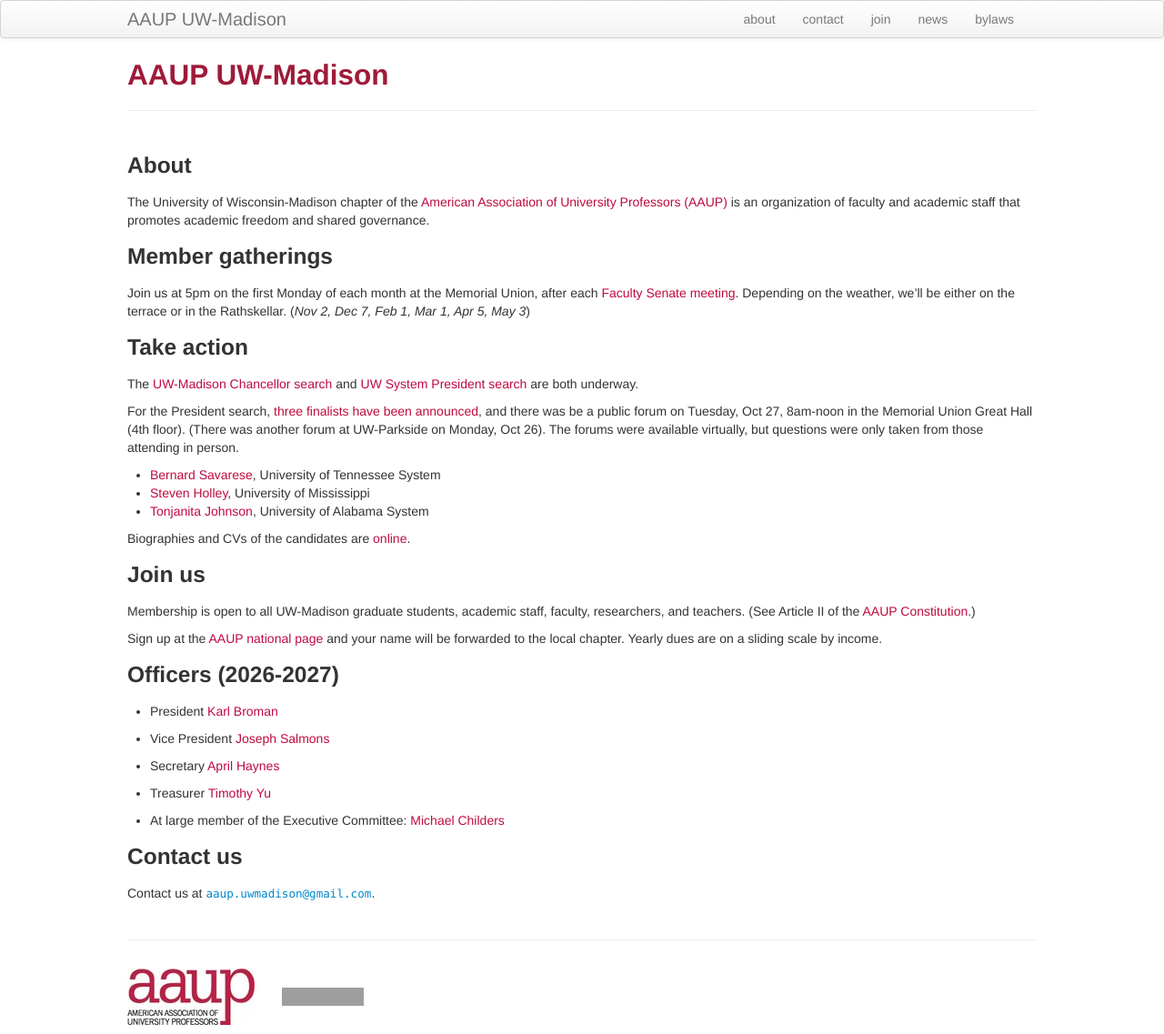
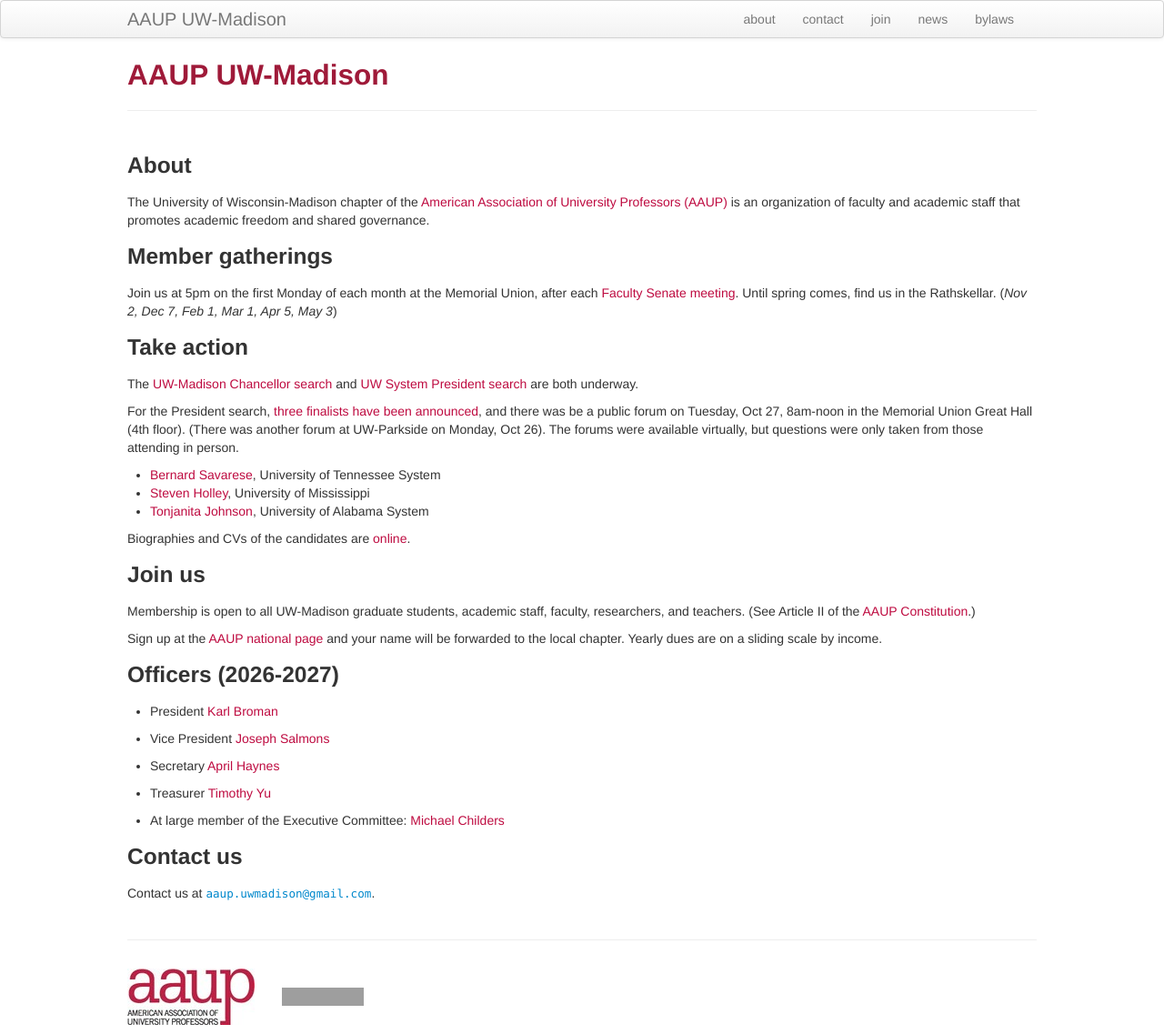
Before and after one commit to aaupmadison/aaupmadison.github.io, a Jekyll site: the page built from index.md, in a window 1280 px wide. Shown: the whole page at 91% size. Built offline with Jekyll 4.4.1, drawn with Linux system fonts in a browser that asks for light colours; grey boxes are pictures that could not be loaded.

Commit message:
index.md: until spring, find us in the rathskellar

```diff
--- a/index.md
+++ b/index.md
@@ -14,8 +14,7 @@ academic staff that promotes academic freedom and shared governance.
 
 Join us at 5pm on the first Monday of each month at the Memorial Union, after each
 [Faculty Senate meeting](https://kb.wisc.edu/sof/page.php?id=92716).
-Depending on the weather, we'll be either on the terrace or in the
-Rathskellar. (_Nov 2, Dec 7, Feb 1, Mar 1, Apr 5, May 3_)
+Until spring comes, find us in the Rathskellar. (_Nov 2, Dec 7, Feb 1, Mar 1, Apr 5, May 3_)
 
 
 ### Take action
```
